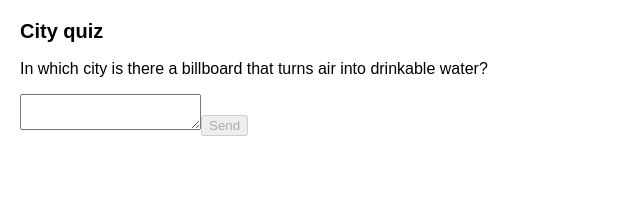
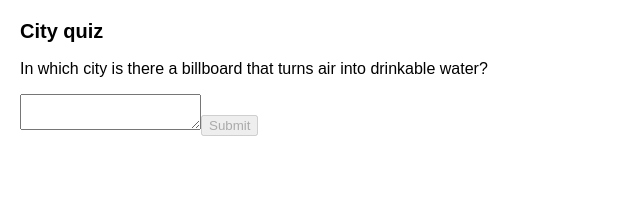
Before and after one commit to zelitosaide/react-js-course, a React (Create React App) app: page / in a window 1280 px wide. Shown: the top 205 px of the page, without its empty margins (0-640 px from the left). Built offline with nearby package versions, Linux system fonts and the light colour scheme.

Commit message:
Managing State

```diff
--- a/src/learn/learn-react/managing-state/index.js
+++ b/src/learn/learn-react/managing-state/index.js
@@ -32,7 +32,7 @@ function Form() {
           disabled={status === "submitting"}
         />
         <button disabled={answer.length === 0 || status === "submitting"}>
-          Send
+          Submit
         </button>
         {error !== null && <p className="Error">{error.message}</p>}
       </form>
```
